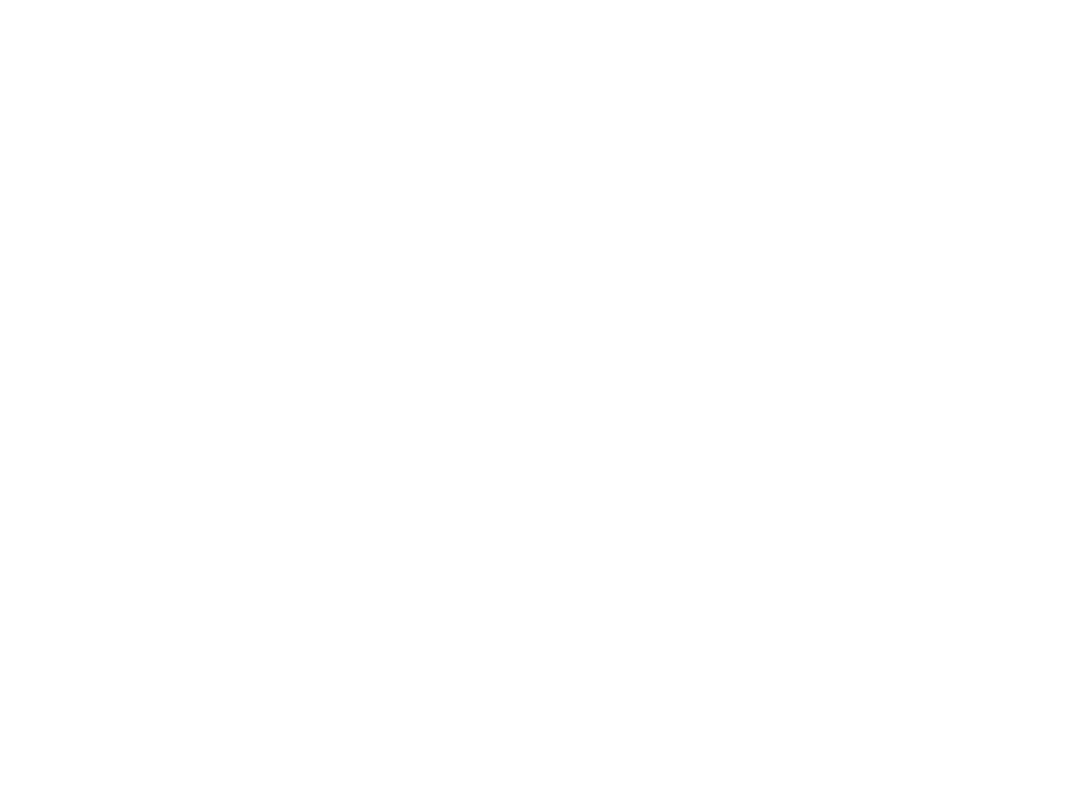
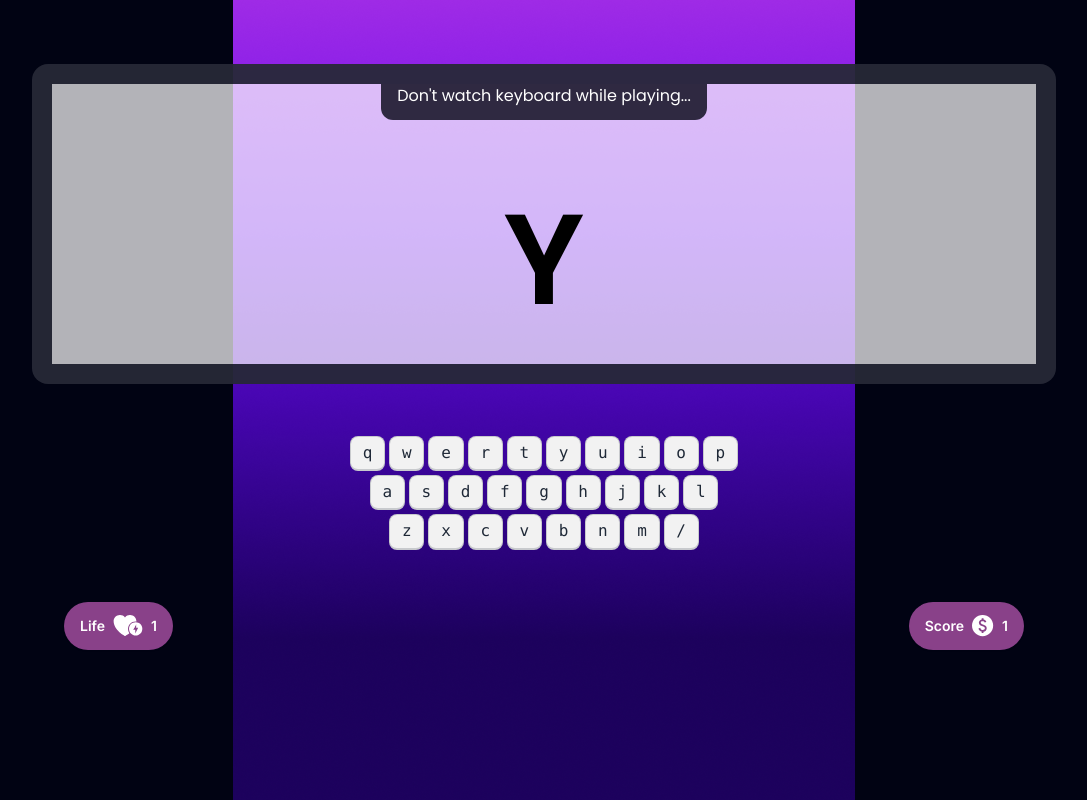
Before and after one commit to git-zahidul-islam/Alphabet-Class-game-JS, a plain HTML site: page index.html in a window 1280 px wide. Shown: the whole page, without its empty margins (96-1183 px from the left). Drawn offline with nearby package versions, Linux system fonts and the light colour scheme.

Commit message:
playground added

```diff
--- a/index.html
+++ b/index.html
@@ -11,16 +11,86 @@
     <link rel="stylesheet" href="style/style.css">
 </head>
 
-<body>
-    <section class="home">
+<body class="poppins-font">
+    <main class="min-h-screen bg-[#010313] bg-[url(images/background.png)] bg-no-repeat bg-center">
+        <!-- home screen -->
+        <section class="home min-h-screen text-white flex flex-col items-center justify-center hidden">
+            <div class="flex flex-col items-center gap-8">
+                <h1 class="text-9xl anton-font uppercase">Alpha Clash Pro</h1>
+                <p>Unleash Your Keyboard Kung Fu : Press “Enter” to Play
+                    Play Now</p>
+                <button class="btn px-8 text-lg text-black">Play Now</button>
+            </div>
+        </section>
+        <!-- palyground -->
+        <section class="play-ground">
+            <!-- display -->
+            <div class="flex flex-col items-center gap-12 pt-16">
+                <div
+                    class="artboard artboard-horizontal phone-6 border-[20px] rounded-2xl border-[#010313CC] bg-[#FFFFFFB3]">
+                    <div class="flex justify-center">
+                        <p class="bg-[#2F2941] text-white px-4 pb-3 rounded-b-xl">Don't watch keyboard while playing...
+                        </p>
+                    </div>
+                    <div class="flex justify-center h-full items-center">
+                        <p class="text-9xl text-black poppins-font font-semibold">Y</p>
+                    </div>
+                </div>
+                <!-- keyboard -->
+                <div>
+                    <div class="flex justify-center gap-1 my-1 w-full">
+                        <kbd class="kbd">q</kbd>
+                        <kbd class="kbd">w</kbd>
+                        <kbd class="kbd">e</kbd>
+                        <kbd class="kbd">r</kbd>
+                        <kbd class="kbd">t</kbd>
+                        <kbd class="kbd">y</kbd>
+                        <kbd class="kbd">u</kbd>
+                        <kbd class="kbd">i</kbd>
+                        <kbd class="kbd">o</kbd>
+                        <kbd class="kbd">p</kbd>
+                    </div>
+                    <div class="flex justify-center gap-1 my-1 w-full">
+                        <kbd class="kbd">a</kbd>
+                        <kbd class="kbd">s</kbd>
+                        <kbd class="kbd">d</kbd>
+                        <kbd class="kbd">f</kbd>
+                        <kbd class="kbd">g</kbd>
+                        <kbd class="kbd">h</kbd>
+                        <kbd class="kbd">j</kbd>
+                        <kbd class="kbd">k</kbd>
+                        <kbd class="kbd">l</kbd>
+                    </div>
+                    <div class="flex justify-center gap-1 my-1 w-full">
+                        <kbd class="kbd">z</kbd>
+                        <kbd class="kbd">x</kbd>
+                        <kbd class="kbd">c</kbd>
+                        <kbd class="kbd">v</kbd>
+                        <kbd class="kbd">b</kbd>
+                        <kbd class="kbd">n</kbd>
+                        <kbd class="kbd">m</kbd>
+                        <kbd class="kbd">/</kbd>
+                    </div>
+                </div>
+                <!-- score -->
+                <div class="flex justify-between w-3/4">
+                    <button class="btn text-white bg-[#894189] rounded-full border-0 text-sm inter-font">
+                        Life
+                        <img src="images/heart.svg" alt="heart">
+                        <span>1</span>
+                    </button>
+                    <button class="btn text-white bg-[#894189] rounded-full border-0 text-sm inter-font">
+                        Score
+                        <img src="images/dollar.svg" alt="heart">
+                        <span>1</span>
+                    </button>
+                </div>
+            </div>
+        </section>
+        <section class="score">
 
-    </section>
-    <section class="play-ground">
-
-    </section>
-    <section class="score">
-
-    </section>
+        </section>
+    </main>
 </body>
 
 </html>
--- a/style/style.css
+++ b/style/style.css
@@ -1,6 +1,12 @@
 /* poppins font */
-@import url('https://fonts.googleapis.com/css2?family=Poppins:ital,wght@0,100;0,200;0,300;0,400;0,500;0,600;0,700;0,800;0,900;1,100;1,200;1,300;1,400;1,500;1,600;1,700;1,800;1,900&display=swap');
+@import url('https://fonts.googleapis.com/css2?family=Anton&family=Inter:wght@100..900&family=Poppins:ital,wght@0,100;0,200;0,300;0,400;0,500;0,600;0,700;0,800;0,900;1,100;1,200;1,300;1,400;1,500;1,600;1,700;1,800;1,900&display=swap');
 
 .poppins-font {
     font-family: "Poppins", sans-serif;
 }
+.inter-font {
+    font-family: "Inter", sans-serif;
+}
+.anton-font {
+    font-family: "Anton", sans-serif;
+}
```
Also changed, not shown: images/dollar.svg (added), images/heart.svg (added).
